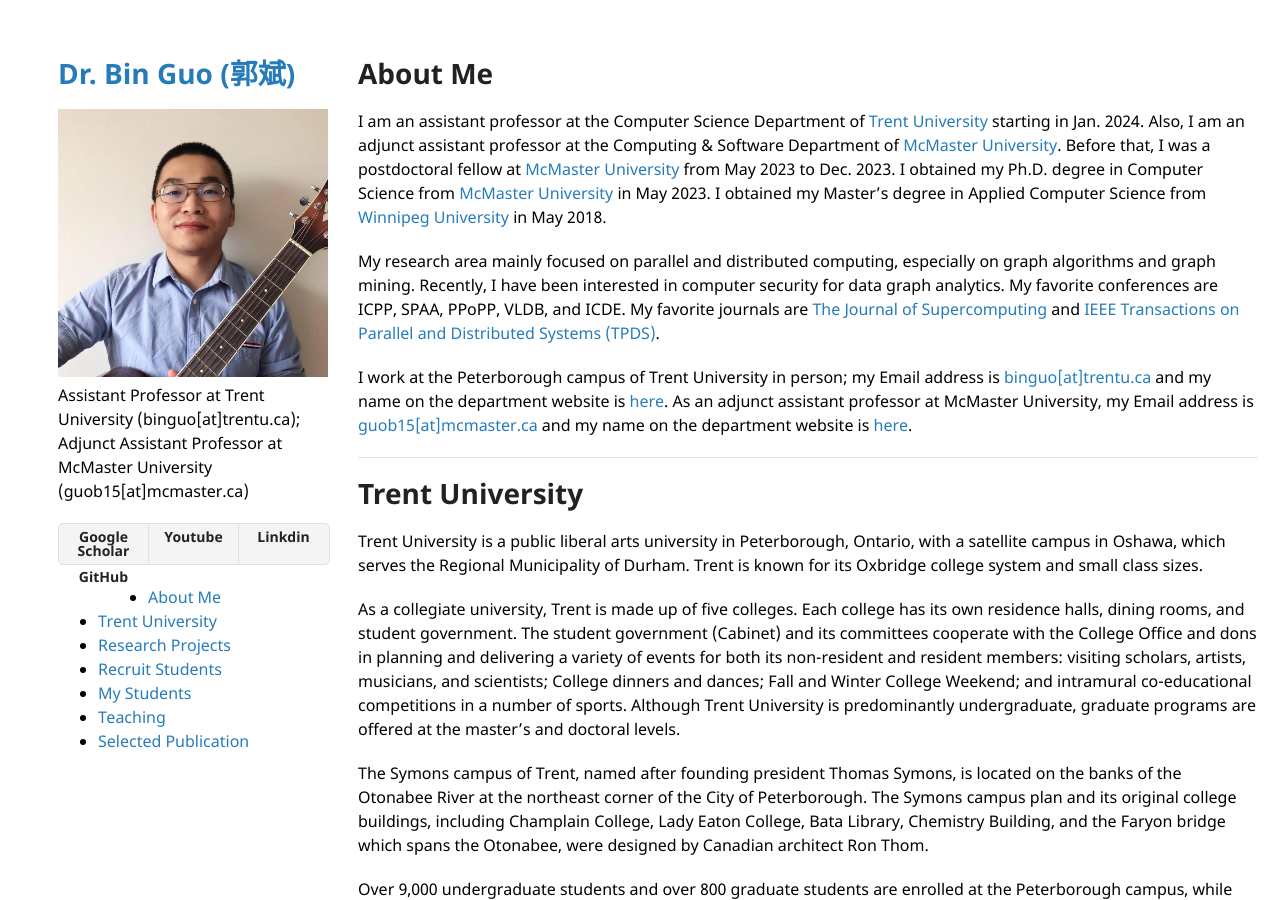
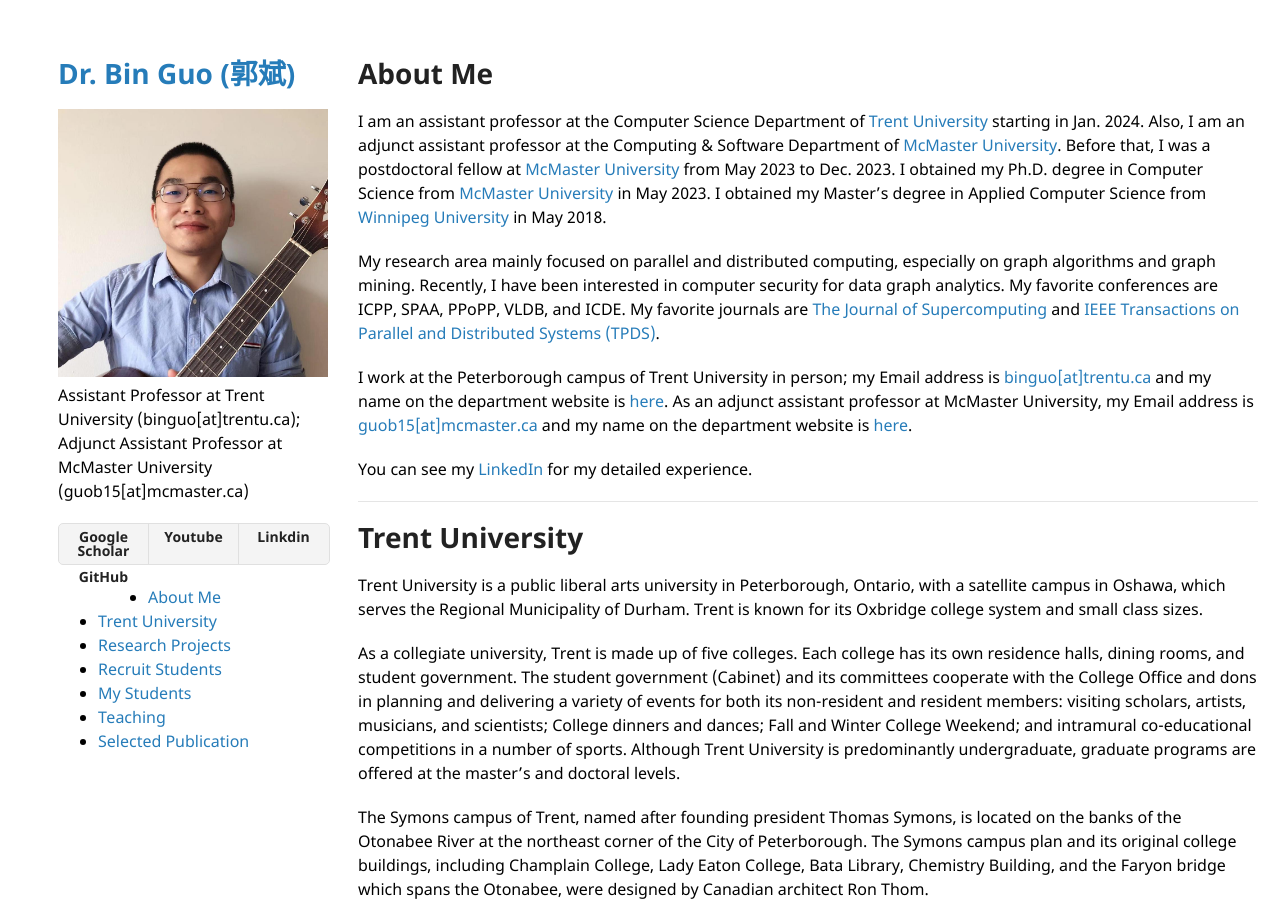
Before and after one commit to bin-guo/bin-guo.github.io, a Jekyll site: the page built from index.md, in a window 1280 px wide and 900 px high. Built offline with Jekyll 4.4.1, drawn with Linux system fonts in a browser that asks for light colours; our own code applies the rules of GitHub Pages for plain Markdown files; some of the changed text lies outside the part shown.

Commit message:
Update index.md

```diff
--- a/index.md
+++ b/index.md
@@ -5,6 +5,8 @@ My research area mainly focused on parallel and distributed computing, especiall
 
 
 I work at the Peterborough campus of Trent University in person; my Email address is [binguo\[at\]trentu.ca](mailto:binguo@trentu.ca) and my name on the department website is [here](https://www.trentu.ca/cois/faculty-research). As an adjunct assistant professor at McMaster University, my Email address is [guob15\[at\]mcmaster.ca](mailto:guob15@mcmaster.ca) and my name on the department website is [here](https://www.eng.mcmaster.ca/cas/people/adjuncts-and-associates/).
+
+You can see my [LinkedIn](https://www.linkedin.com/in/binguo15/) for my detailed experience.
 
 <!-- currently, I am busy with my baby. I want to keep my group as 5 students at the beginning.
 -->
@@ -185,6 +187,8 @@ At McMaster University:
 My full publication list is on the [Google Scholar](https://scholar.google.com/citations?user=m3ONACQAAAAJ&hl=en). All papers have the arXiv version for reading.
 Here is my thesis and selected important publication.
 
+All the source code is upload to my [Github](https://github.com/Itisben)
+
 All related presentations are uploaded to [Youtube](https://www.youtube.com/@guoben8357), including my students' reading course presentation and my conference presentation. I guess this is the best way to show my research work.
 
 ## 1) Preprint
```
